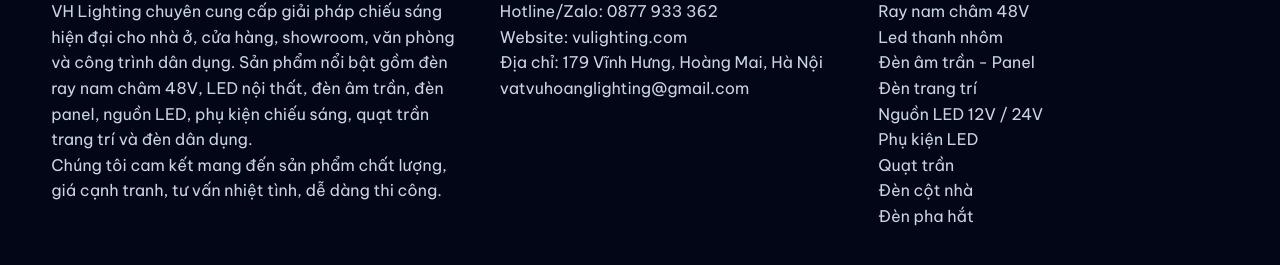
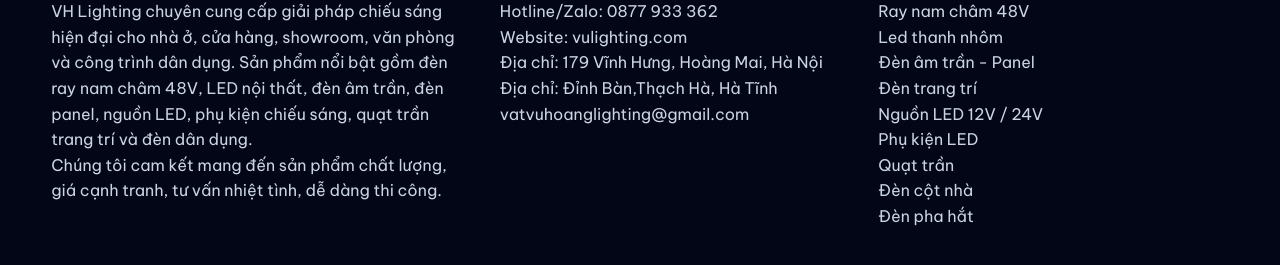
Before and after one commit to thanhhotro01012021-ship-it/vhlighting68, a plain HTML site: page index.html in a window 1280 px wide. Shown: the part 5324-5589 px from the top of the page. Drawn offline with Linux system fonts and the light colour scheme.

Commit message:
Update index.html

```diff
--- a/index.html
+++ b/index.html
@@ -558,6 +558,7 @@
         <p>Hotline/Zalo: 0877 933 362</p>
         <p>Website: vulighting.com</p>
         <p>Địa chỉ: 179 Vĩnh Hưng, Hoàng Mai, Hà Nội</p>
+	    <p>Địa chỉ: Đỉnh Bàn,Thạch Hà, Hà Tĩnh</p>
 		<p>vatvuhoanglighting@gmail.com</p>
       </div>
 
```
